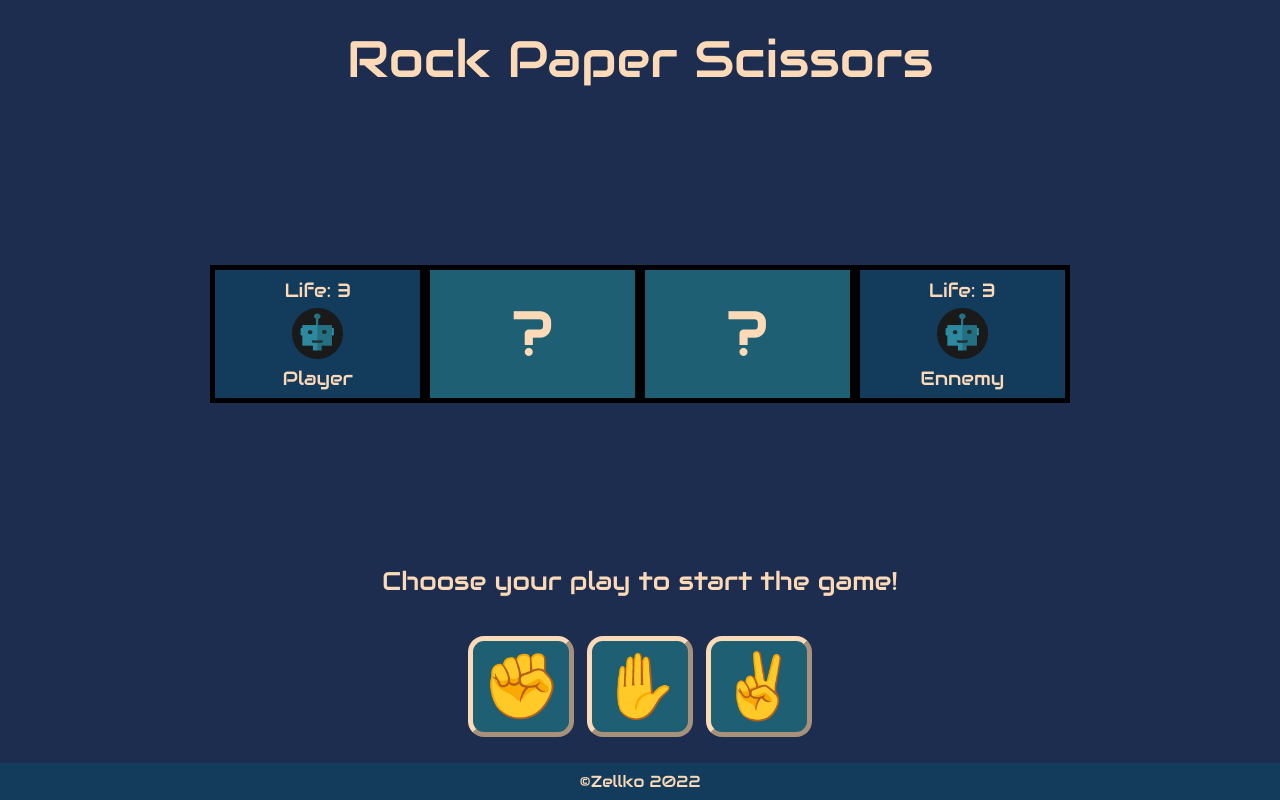
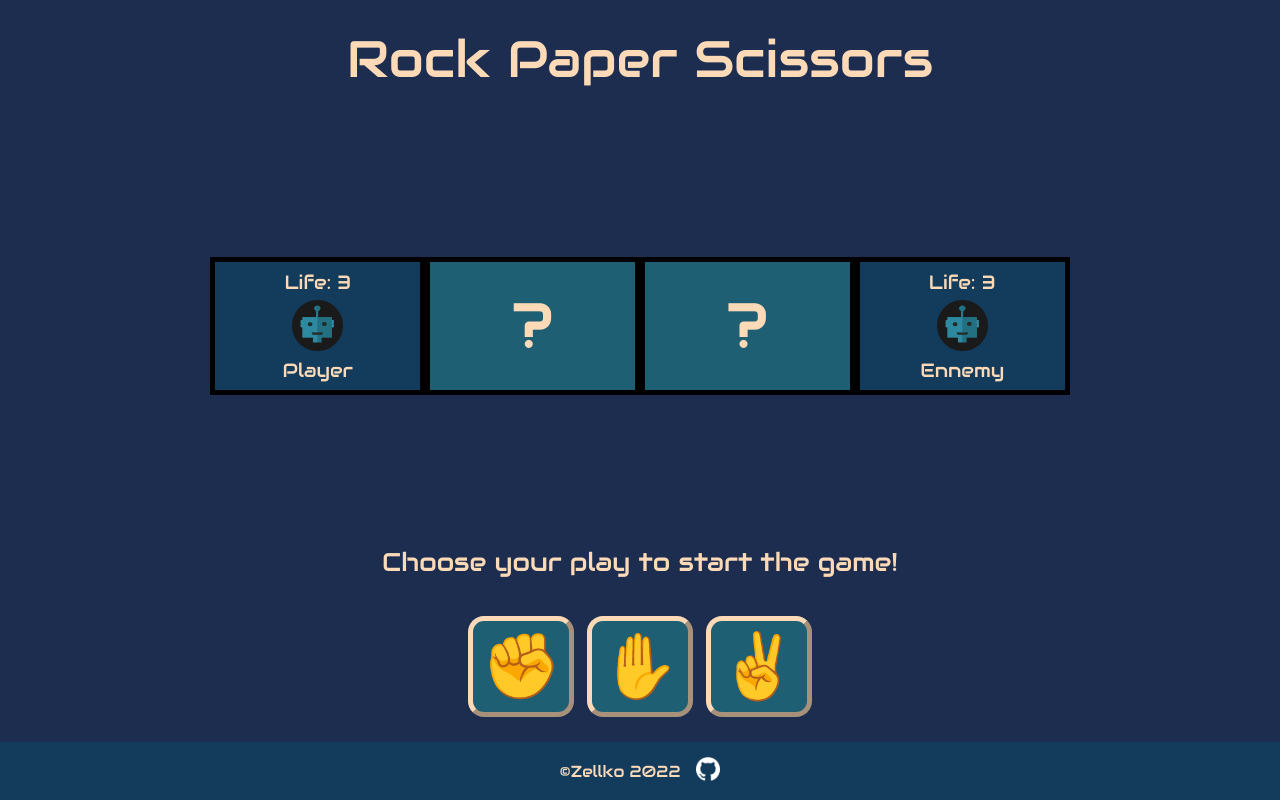
Before and after one commit to zellko/top-RockPaperScissors, a plain HTML site: page index.html in a window 1280 px wide. Drawn offline with Linux system fonts and the light colour scheme.

Commit message:
Added UI - Updated readme

```diff
--- a/index.html
+++ b/index.html
@@ -40,7 +40,12 @@
             <button> ✌️</button>
         </div>
     </div>
-    <div class="footer">©Zellko 2022</div>
+    <div class="footer">
+        <p>©Zellko 2022</p>
+        <a href="https://github.com/zellko"> <img src="./img/GitHub-Mark-Light-120px-plus.png" alt="GitHub logo"></a>
+
+
+    </div>
 
 </body>
 
--- a/style.css
+++ b/style.css
@@ -99,8 +99,14 @@
     }
 
     .footer {
+        display: flex;
         background-color: #133B5C;
-        text-align: center;
-        font-size: auto;
+        align-items: center;
+        justify-content: center;
         padding: 0.5em 0;
+        gap: 16px;
     }
+
+    .footer img {
+        height: 24px;
+    }
```
Also changed, not shown: img/GitHub-Mark-120px-plus.png (added), img/GitHub-Mark-Light-120px-plus.png (added), 2 other files.
